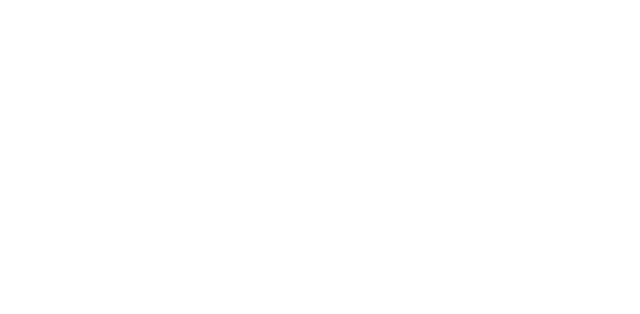
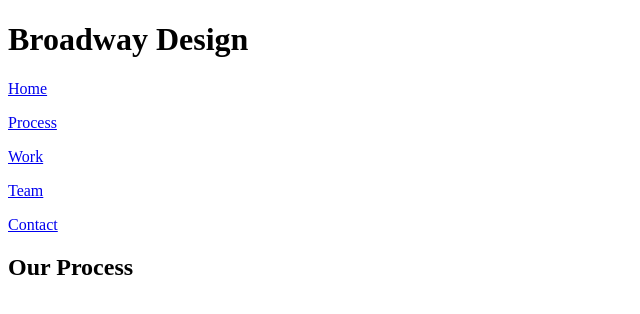
Before and after one commit to adamjohansson/broadway, a plain HTML site: page index.html in a window 1280 px wide. Shown: the whole page, without its empty margins (0-640 px from the left). Drawn offline with Linux system fonts and the light colour scheme.

Commit message:
Added hero section

```diff
--- a/index.html
+++ b/index.html
@@ -7,5 +7,21 @@
   </head>
   <body>
 
+<!-- Hero section -->
+<div class="hero">
+  <h1>Broadway Design</h1>
+  <p><a class="hero-nav" href="#">Home</a></p>
+  <p><a class="hero-nav" href="#">Process</a></p>
+  <p><a class="hero-nav" href="#">Work</a></p>
+  <p><a class="hero-nav" href="#">Team</a></p>
+  <p><a class="hero-nav" href="#">Contact</a></p>
+</div>
+
+<!-- Process section -->
+<div>
+  <h2>Our Process</h2>
+
+</div>
+
   </body>
 </html>
```
